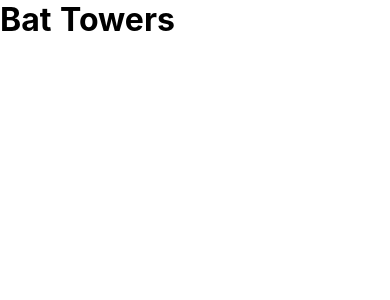
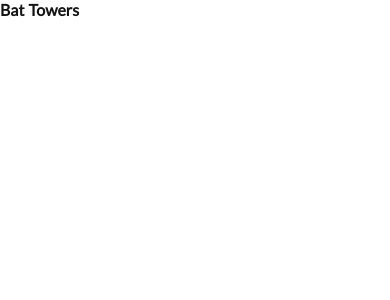
Before and after one commit to karolina-suchomska/BatTowers, a Nuxt app: page / in a window 390 px wide. Shown: the top 300 px of the page. Built offline with nearby package versions, Linux system fonts and the light colour scheme.

Commit message:
add style

```diff
--- /dev/null
+++ b/assets/sass/_general.scss
@@ -0,0 +1,65 @@
+* {
+  box-sizing: border-box;
+}
+
+body {
+  position: relative;
+  min-height: 100vh;
+  margin: 0;
+  padding-bottom: 40px;
+  background-color: $white;
+  color: $text-primary;
+  font-size: 16px;
+  font-family: 'Lato', 'regular', sans-serif;
+}
+
+p,
+h1,
+h2,
+h3,
+h4 {
+  font-size: 16px;
+  padding: 0;
+  margin: 0;
+}
+
+input,
+textarea,
+button {
+  outline: none;
+
+  &:active,
+  &:focus {
+    outline: none;
+  }
+}
+
+button,
+select {
+  cursor: pointer;
+}
+
+a {
+  text-decoration: none;
+  color: $text-primary;
+
+  &:focus {
+    outline: none;
+  }
+
+  &:visited {
+    color: $text-primary;
+  }
+}
+
+@media (max-width: 510px) {
+  body {
+    padding-bottom: 130px;
+  }
+}
+
+@media (max-width: 390px) {
+  body {
+    padding-bottom: 160px;
+  }
+}
--- /dev/null
+++ b/assets/sass/_variables.scss
@@ -0,0 +1,5 @@
+$text-primary: #141414;
+$white: #ffffff;
+$color-primary: #d6ffe7;
+$color-secondary: #3b6ea8;
+$color-tertiary: #b8b8b8;
--- a/assets/sass/main.scss
+++ b/assets/sass/main.scss
@@ -0,0 +1,7 @@
+@font-face {
+  font-family: 'Lato';
+  src: url('/fonts/Lato-Regular.ttf');
+}
+
+@import 'variables';
+@import 'general';
```
Also changed, not shown: static/fonts/Lato-Regular.ttf (added).
